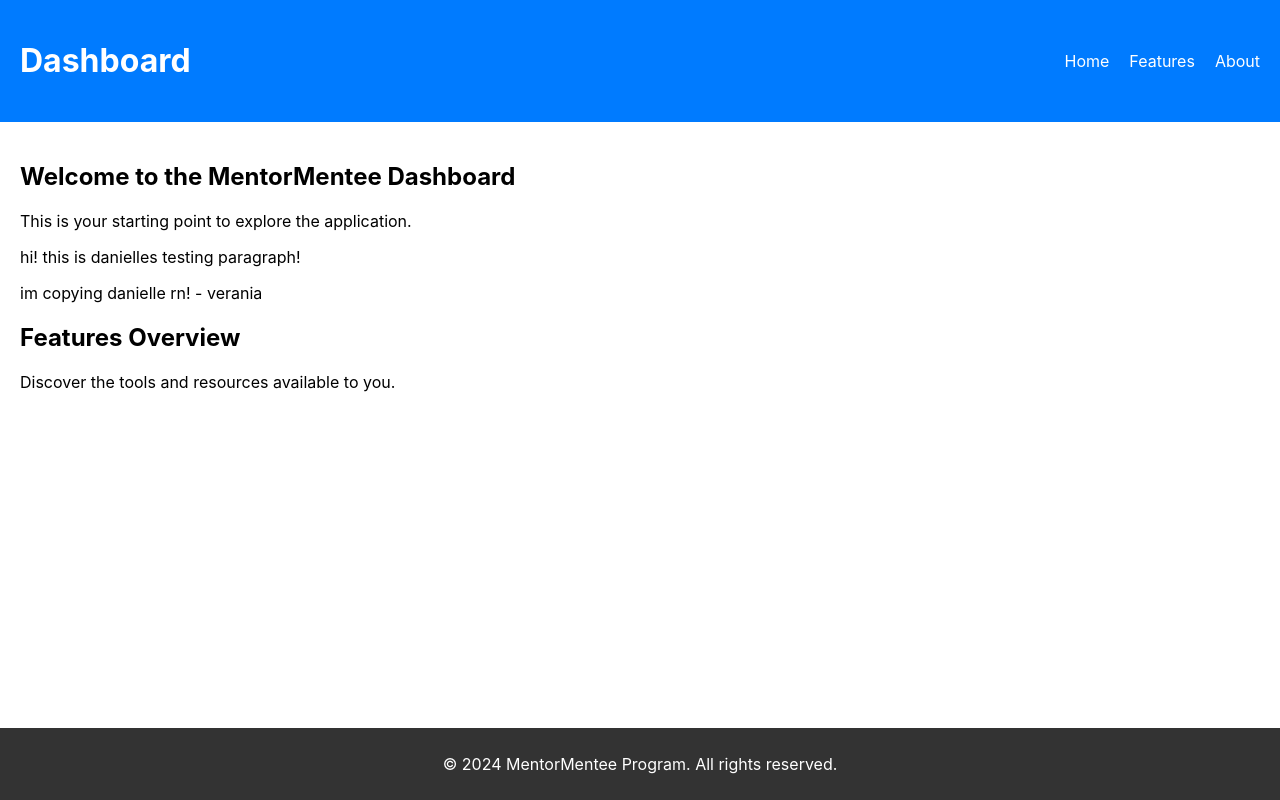
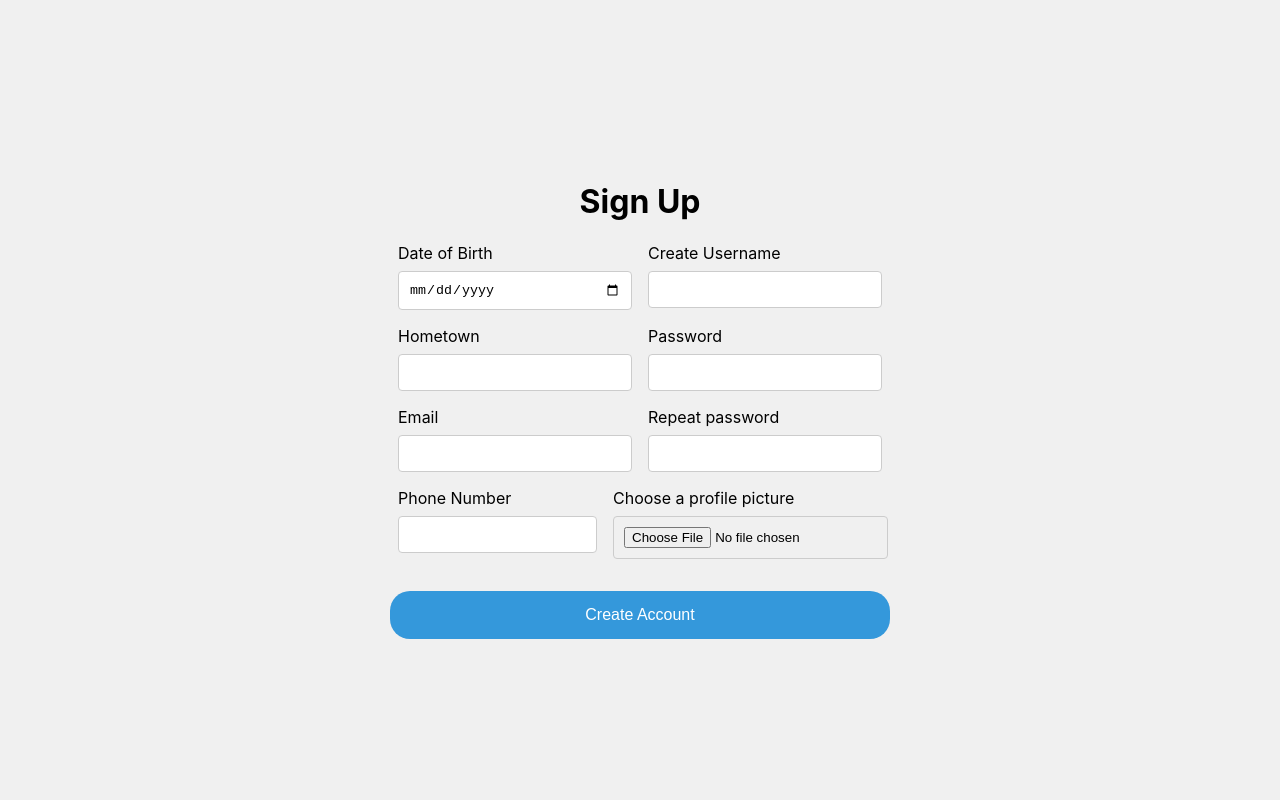
Before and after one commit to lahrry/MentorMentee_App, a React (Create React App) app in the folder mentor_mentee_matching/: page / in a window 1280 px wide. Built offline with nearby package versions, Linux system fonts and the light colour scheme.

Commit message:
work on signup page

```diff
--- a/mentor_mentee_matching/src/App.js
+++ b/mentor_mentee_matching/src/App.js
@@ -24,13 +24,13 @@
 import React from 'react';
 import { Route, BrowserRouter as Router, Routes } from 'react-router-dom';
 import './App.css';
-import Website from './SamplePages/website.jsx';
+import SignUpPage from './SamplePages/signup.jsx';
 
 function App() {
   return (
     <Router>
       <Routes>
-        <Route path="/" element={<Website />} />
+        <Route path="/" element={<SignUpPage />} />
       </Routes>
     </Router>
   );
```
